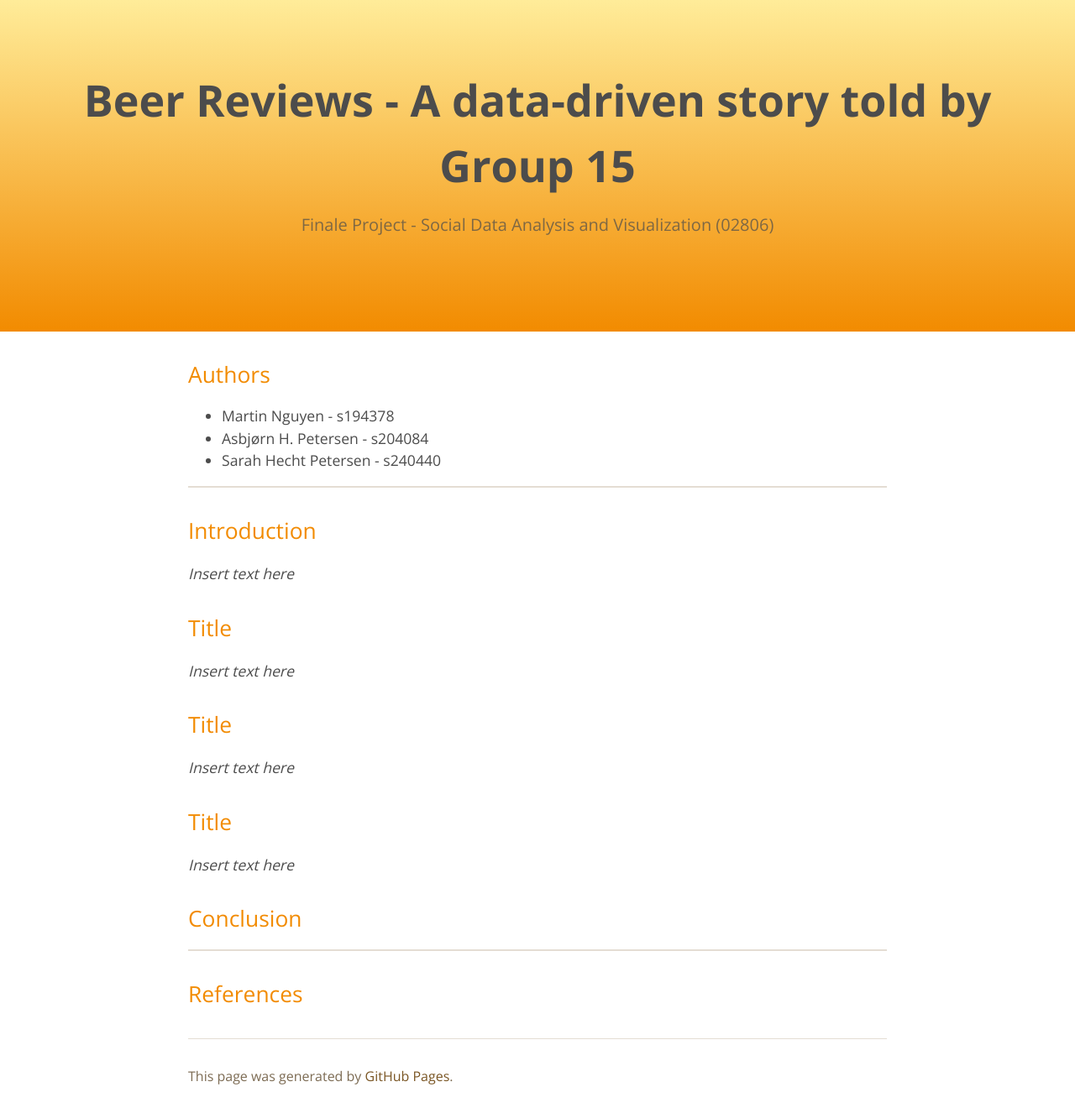
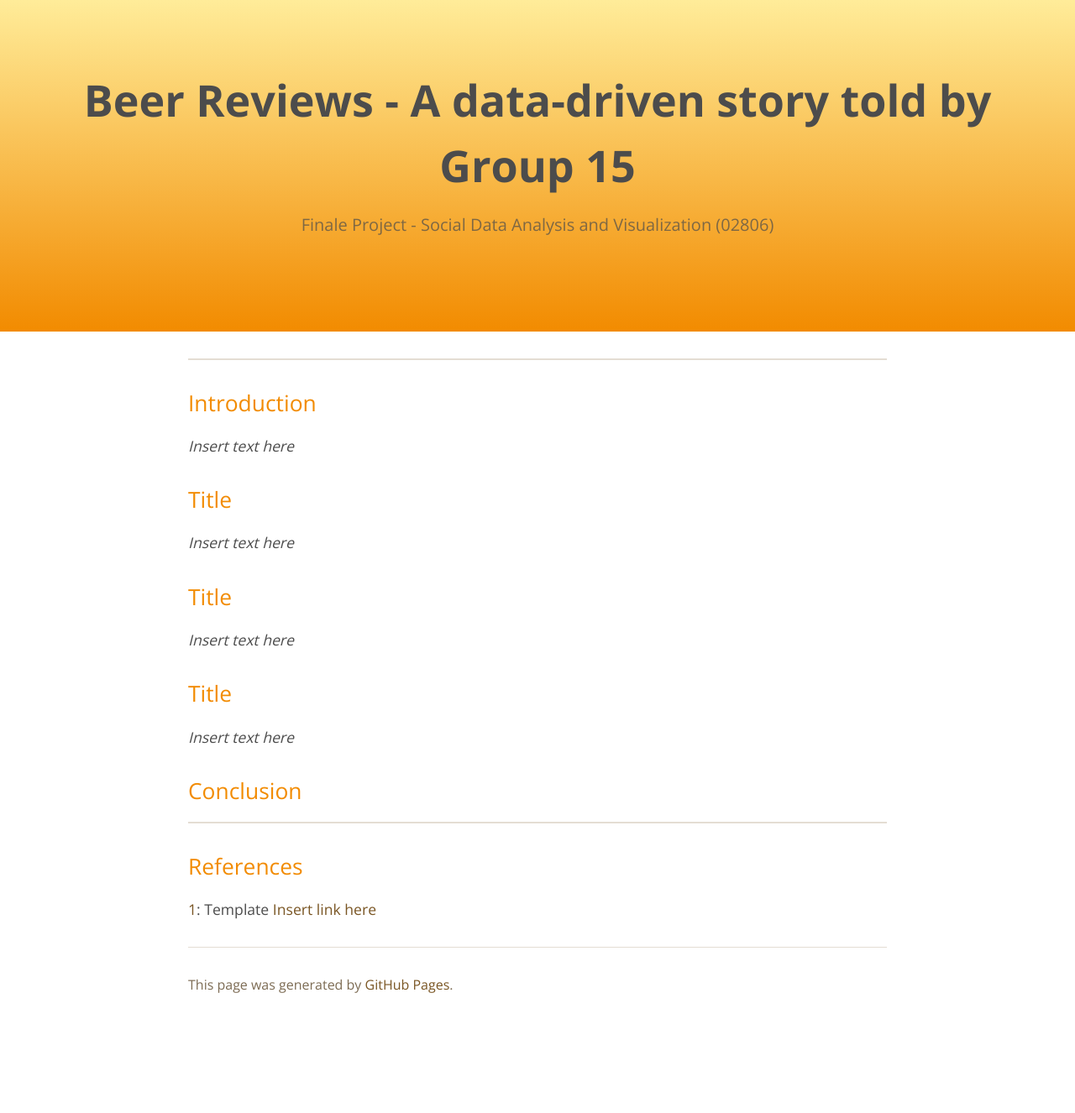
Before and after one commit to s240440/s240440.github.io, a Jekyll site: the page built from index.md, in a window 1280 px wide. Shown: the whole page at 84% size. Built offline with Jekyll 4.4.1, drawn with Linux system fonts in a browser that asks for light colours; our own code applies the rules of GitHub Pages for plain Markdown files; after the commit the page ends 1217 px from its top, so only the background shows below that.

Commit message:
Update index.md

```diff
--- a/index.md
+++ b/index.md
@@ -1,7 +1,8 @@
 ---
 layout: default
 
-title: Beer Reviews -  A data-driven story told by Group 15  # This sets the page-specific title.
+title: Beer Reviews
+A data-driven story told by Group 15  # This sets the page-specific title.
 
 authors:
   - name: Martin Nguyen -
@@ -31,6 +32,7 @@ authors:
 
 ## Conclusion
 
----
+* * *
 
 ## References
+<a name="ref1">1</a>: Template [Insert link here](Insert link here)
```
